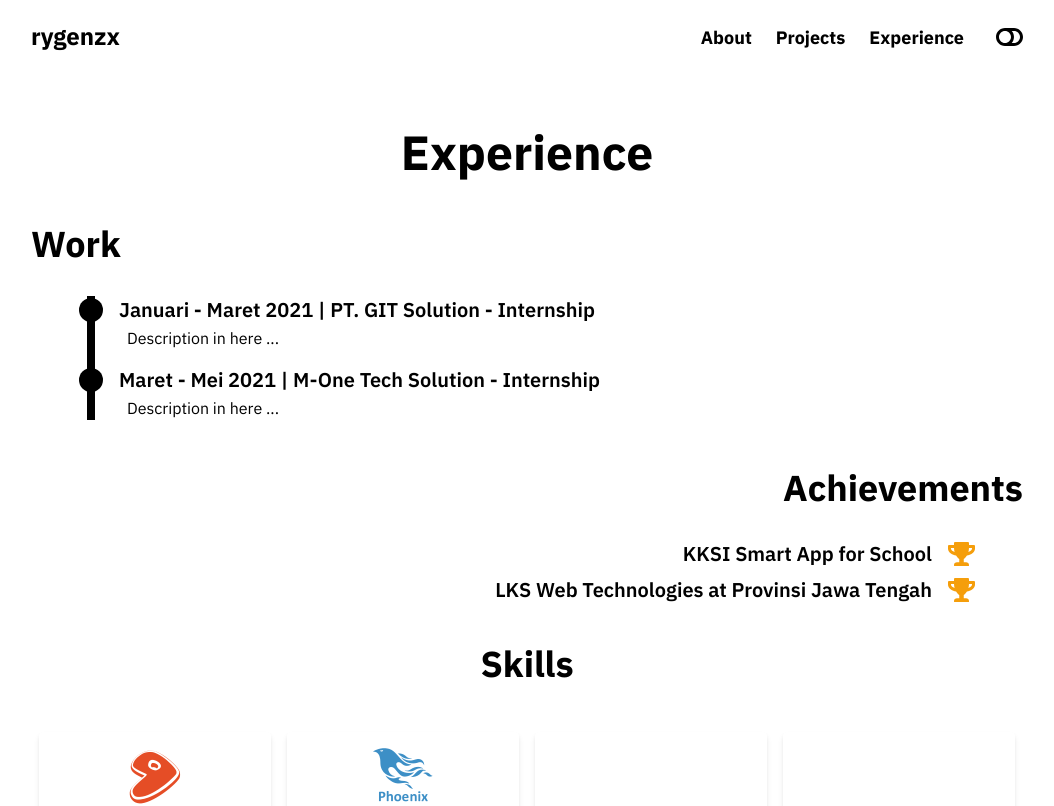
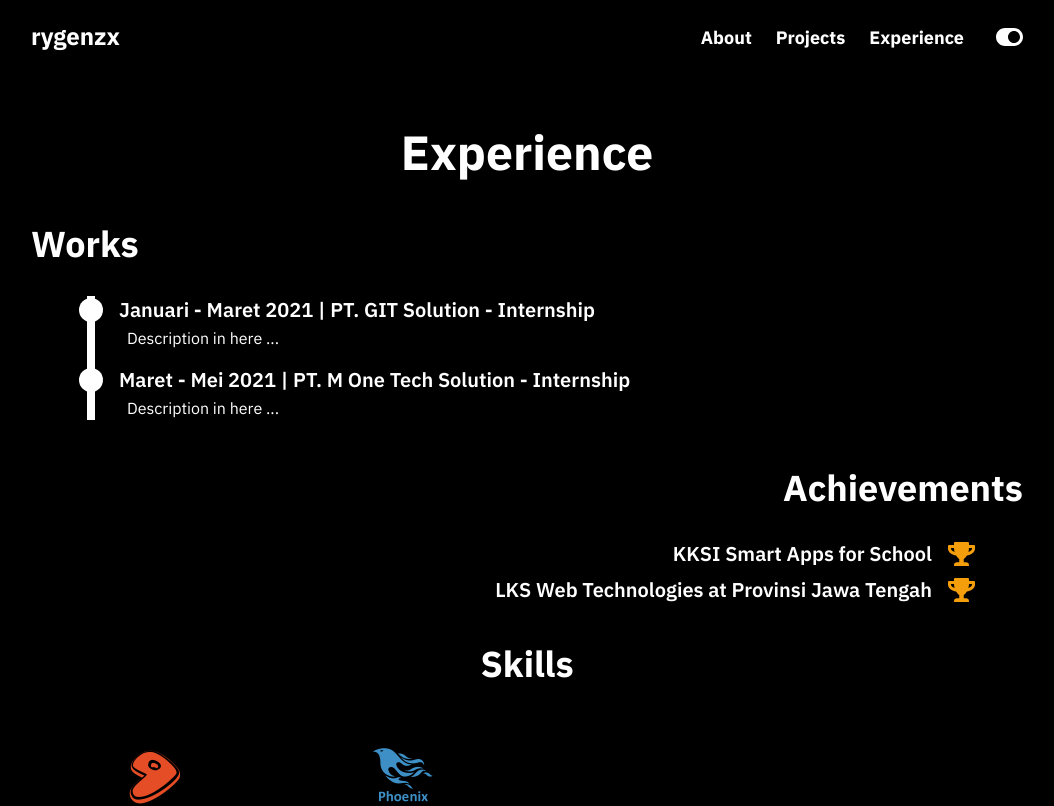
Before and after one commit to rigenski/personal-website, a Next.js app: page /experience in a window 1280 px wide. Shown: the top 806 px of the page, without its empty margins (113-1167 px from the left). Built offline with nearby package versions, Linux system fonts and the light colour scheme.

Commit message:
feat: fill in content experience

```diff
--- a/components/nav/Navbar.tsx
+++ b/components/nav/Navbar.tsx
@@ -30,7 +30,7 @@ const Navbar = () => {
     }
   };
 
-  const onToggleClick = () => {
+  const initDarkTheme = () => {
     const body = document.querySelector("body");
 
     if (darkTheme) {
@@ -62,6 +62,8 @@ const Navbar = () => {
     if (window.innerWidth) {
       setScreenWidht(window.innerWidth);
     }
+
+    initDarkTheme();
   }, []);
 
   if (screenWidht > 768) {
@@ -95,7 +97,7 @@ const Navbar = () => {
                 </ul>
                 <button
                   className="ml-8 dark:text-white"
-                  onClick={() => onToggleClick()}
+                  onClick={() => initDarkTheme()}
                 >
                   {darkTheme ? (
                     <FontAwesomeIcon
@@ -133,7 +135,7 @@ const Navbar = () => {
               {drawer ? (
                 <button
                   className="pr-4 py-4 dark:text-white"
-                  onClick={() => onToggleClick()}
+                  onClick={() => initDarkTheme()}
                 >
                   {darkTheme ? (
                     <FontAwesomeIcon
--- /dev/null
+++ b/data/achievements.json
@@ -0,0 +1,8 @@
+[
+    {
+        "name": "KKSI Smart Apps for School"
+    },
+    {
+        "name": "LKS Web Technologies at Provinsi Jawa Tengah"
+    }
+]
--- /dev/null
+++ b/data/works.json
@@ -0,0 +1,14 @@
+[
+    {
+        "date": "Januari - Maret 2021",
+        "title": "PT. GIT Solution",
+        "position": "Internship",
+        "desc": "Description in here ..."
+    },
+    {
+        "date": "Maret - Mei 2021",
+        "title": "PT. M One Tech Solution",
+        "position": "Internship",
+        "desc": "Description in here ..."
+    }
+]
--- a/pages/experience.tsx
+++ b/pages/experience.tsx
@@ -2,16 +2,21 @@ import { library } from "@fortawesome/fontawesome-svg-core";
 import { faTrophy } from "@fortawesome/free-solid-svg-icons";
 import { FontAwesomeIcon } from "@fortawesome/react-fontawesome";
 import skillsJSON from "../data/skills.json";
+import achievementsJSON from "../data/achievements.json";
+import worksJSON from "../data/works.json";
 import SkillCard from "../components/experience/SkillCard";
+import { useEffect } from "react";
 
 library.add(faTrophy);
 
 interface ExperienceProps {
+  works: Array<any>;
+  achievements: Array<any>;
   skills: Array<any>;
 }
 
 const Experience = (props: ExperienceProps) => {
-  const { skills } = props;
+  const { works, achievements, skills } = props;
 
   return (
     <>
@@ -22,34 +27,25 @@ const Experience = (props: ExperienceProps) => {
         <div className="flex flex-col mt-12">
           <div>
             <h2 className="text-3xl font-bold text-left  md:text-4xl dark:text-white">
-              Work
+              Works
             </h2>
             <div className="mt-8">
               <div className="relative mx-0 md:mx-12">
                 <div className="border-r-8 border-black absolute h-full left-1.5 sm:left-2 top-0 dark:border-white" />
                 <ul>
-                  <li className="mb-4">
+                  {works.map((item, index) => {
+                    return (
+                      <li key={index} className="mb-4">
                         <div className="flex items-center mb-0.5">
                           <div className="bg-black rounded-full h-6 w-6 dark:bg-white" />
                           <h6 className="text-lg ml-4 font-semibold md:text-xl md:ml-4 dark:text-white">
-                        Januari - Maret 2021 | PT. GIT Solution - Internship
+                            {item.date} | {item.title} - {item.position}
                           </h6>
                         </div>
-                    <div className="ml-12 dark:text-white">
-                      Description in here ...
-                    </div>
+                        <div className="ml-12 dark:text-white">{item.desc}</div>
                       </li>
-                  <li className="mb-4">
-                    <div className="flex items-center mb-0.5">
-                      <div className="bg-black rounded-full h-6 w-6 dark:bg-white" />
-                      <h6 className="text-lg ml-4 font-semibold md:text-xl md:ml-4 dark:text-white">
-                        Maret - Mei 2021 | M-One Tech Solution - Internship
-                      </h6>
-                    </div>
-                    <div className="ml-12 dark:text-white">
-                      Description in here ...
-                    </div>
-                  </li>
+                    );
+                  })}
                 </ul>
               </div>
             </div>
@@ -61,10 +57,12 @@ const Experience = (props: ExperienceProps) => {
             <div className="mt-8">
               <div className="mx-0 md:mx-12">
                 <ul>
-                  <li className="mb-2">
+                  {achievements.map((item, index) => {
+                    return (
+                      <li key={index} className="mb-2">
                         <div className="flex items-center justify-start sm:justify-end mb-1">
                           <h6 className="order-2 sm:order-1 ml-4 sm:mr-4 text-lg font-semibold md:text-xl dark:text-white">
-                        KKSI Smart App for School
+                            {item.name}
                           </h6>
                           <FontAwesomeIcon
                             icon={["fas", "trophy"]}
@@ -72,17 +70,8 @@ const Experience = (props: ExperienceProps) => {
                           />
                         </div>
                       </li>
-                  <li className="mb-2">
-                    <div className="flex items-center justify-start sm:justify-end mb-1">
-                      <h6 className="order-2 sm:order-1 ml-4 sm:mr-4 text-lg font-semibold md:text-xl dark:text-white">
-                        LKS Web Technologies at Provinsi Jawa Tengah
-                      </h6>
-                      <FontAwesomeIcon
-                        icon={["fas", "trophy"]}
-                        className="order-1 h-6 text-2xl sm:order-2 text-yellow-500"
-                      />
-                    </div>
-                  </li>
+                    );
+                  })}
                 </ul>
               </div>
             </div>
@@ -106,10 +95,14 @@ const Experience = (props: ExperienceProps) => {
 };
 
 export async function getStaticProps() {
+  const works = worksJSON;
+  const achievements = achievementsJSON;
   const skills = skillsJSON;
 
   return {
     props: {
+      works,
+      achievements,
       skills,
     },
   };
--- a/pages/index.tsx
+++ b/pages/index.tsx
@@ -1,4 +1,5 @@
 import Link from "next/link";
+import { useState } from "react";
 import SocialButton from "../components/home/SocialButton";
 import socialsJSON from "../data/socials.json";
 
@@ -21,10 +22,10 @@ const Home = (props: HomeProps) => {
               Software Developer
             </h1>
             <p className="text-base font-base mt-8 sm:text-lg dark:text-white">
-              Curabitur non nulla sit amet nisl tempus. Vestibulum ante ipsum
-              primis in faucibus orci luctus et ultrices posuere cubilia Curae
-              Donec velit neque, auctor sit amet aliquam vel, ullamcorper sit
-              amet ligula
+              My name is <b>Rigen Maulana</b>, you can call me <b>Rigen</b>. A
+              Software Engineering Student at SMK Muhammadiyah 1 Sukoharjo. I
+              love exploring new technologies and now have 1,5 years of
+              experience in web development.
             </p>
             <Link href="/experience">
               <button className="text-base font-bold border-4 border-rainbow px-8 py-3 mt-8 transform hover:-translate-y-1 sm:text-lg dark:text-white">
```
Lines whose indentation alone changed are shown as unchanged.
